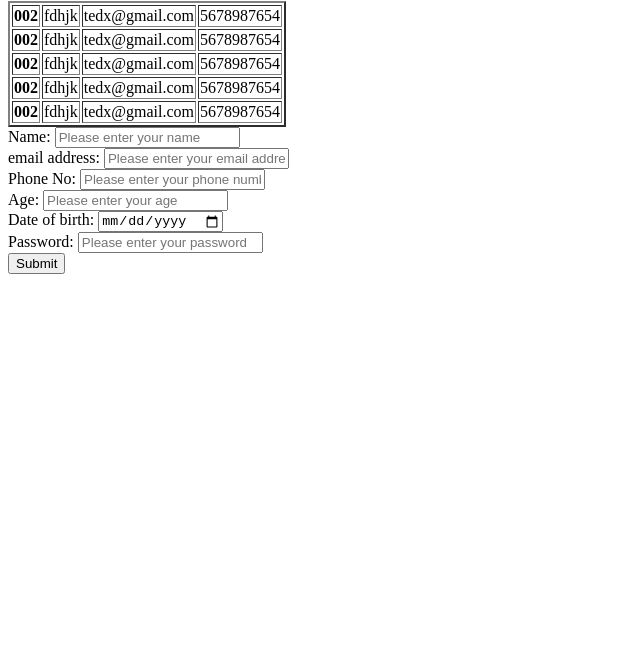
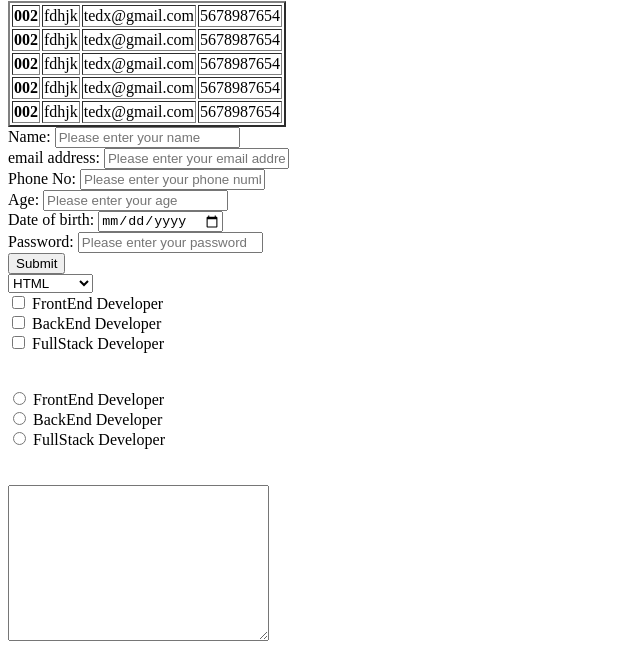
Before and after one commit to BoluCello/git-tutorial, a plain HTML site: page index.html in a window 1280 px wide. Shown: the part 1455-2108 px from the top of the page, without its empty margins (0-640 px from the left). Before the commit the page ends 1737 px from the top, so only its background shows below. Drawn offline with Linux system fonts and the light colour scheme.

Commit message:
HTML form element updated

```diff
--- a/index.html
+++ b/index.html
@@ -122,7 +122,57 @@
         <br>
 
         <input type="submit">
+        <!-- type "submit" helps us submit the entire form, this does ot redrect us, it just submits the form
+             type "button" is an actual button, not neccessarily connected to a form and can be used to redirect-->
 
     </form>
+
+    <form action="">
+        <!-- select tag is for creating a dropdown menu -->
+        <select name="" id="">
+            <option value="">HTML</option>
+            <option value="">CSS</option>
+            <option value="">JavaScript</option>
+            <option value="">DataBase</option>
+        </select>
+
+        <!-- div is a container for  -->
+        <div>
+            <input type="checkbox">
+            <label for="">FrontEnd Developer</label>
+            <br>
+
+            <input type="checkbox">
+            <label for="">BackEnd Developer</label>
+            <br>
+
+            <input type="checkbox">
+            <label for="">FullStack Developer</label>
+            <br>
+            <br>
+            <br>
+
+        </div>
+
+        <div>
+            <input type="radio">
+            <label for="">FrontEnd Developer</label>
+            <br>
+
+            <input type="radio">
+            <label for="">BackEnd Developer</label>
+            <br>
+
+            <input type="radio">
+            <label for="">FullStack Developer</label>
+            <br>
+
+        </div>
+        <br>
+        <br>
+
+        <textarea name="" id="" cols="30" rows="10"></textarea>
+    </form>
+
 </body>
 </html>
```
